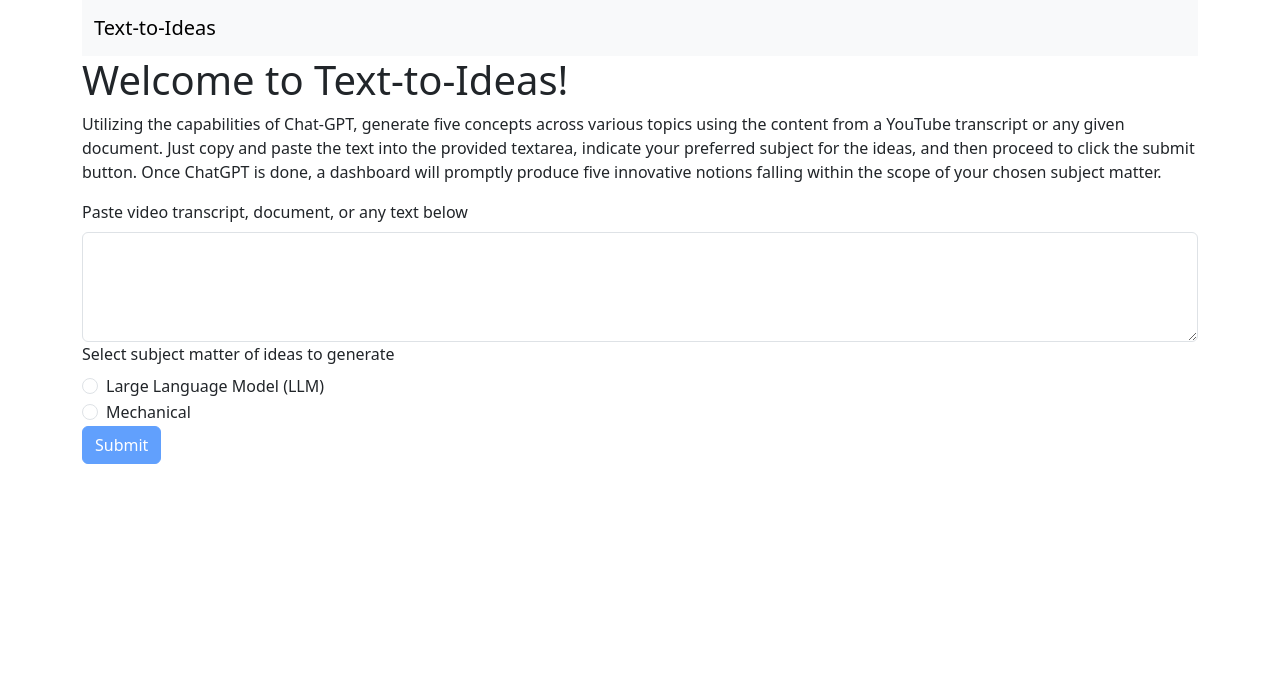
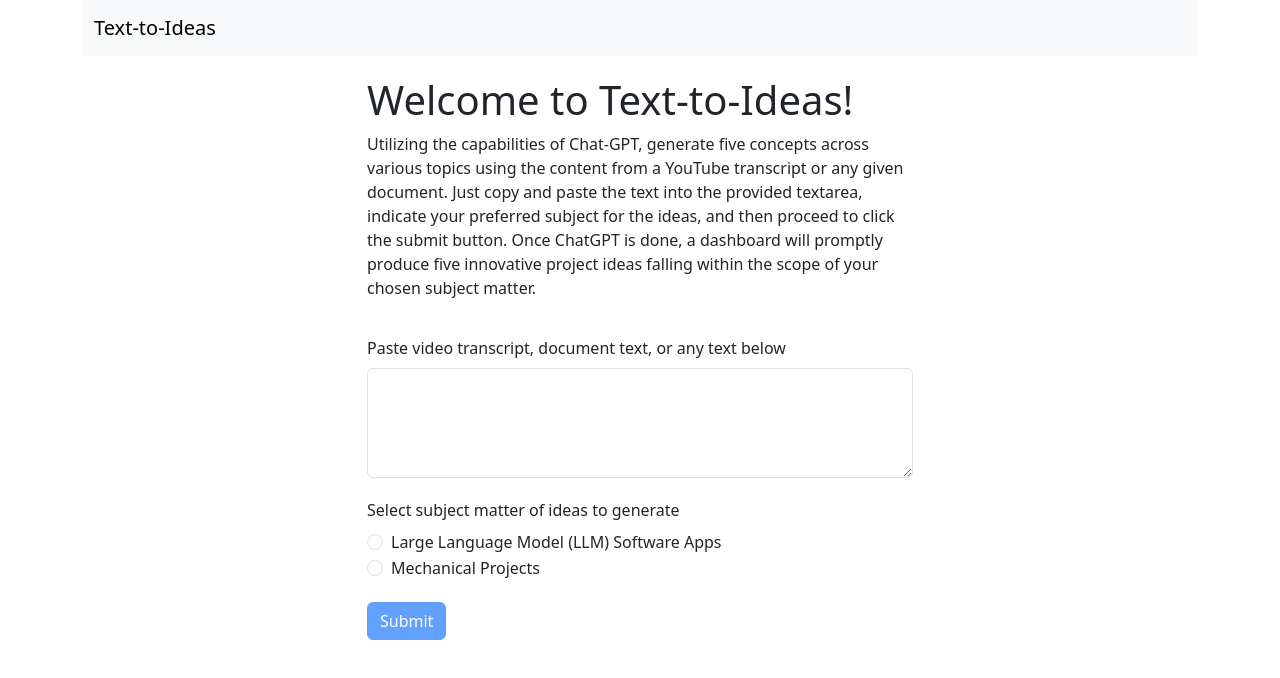
Before and after one commit to DW579/text-to-ideas, a Next.js app: page / in a window 1280 px wide. Shown: the top 678 px of the page. Built offline with nearby package versions, Linux system fonts and the light colour scheme.

Commit message:
Finished basic styling

```diff
--- a/pages/index.js
+++ b/pages/index.js
@@ -89,18 +89,18 @@ export default function Home() {
             )}
             {displayForm && (
                 <Row>
-                    <Col>
-                        <Row>
+                    <Col md={{ span: 6, offset: 3 }}>
+                        <Row className="margin-top-20">
                             <Col>
                                 <h1>Welcome to Text-to-Ideas!</h1>
-                                <p>Utilizing the capabilities of Chat-GPT, generate five concepts across various topics using the content from a YouTube transcript or any given document. Just copy and paste the text into the provided textarea, indicate your preferred subject for the ideas, and then proceed to click the submit button. Once ChatGPT is done, a dashboard will promptly produce five innovative notions falling within the scope of your chosen subject matter.</p>
+                                <p>Utilizing the capabilities of Chat-GPT, generate five concepts across various topics using the content from a YouTube transcript or any given document. Just copy and paste the text into the provided textarea, indicate your preferred subject for the ideas, and then proceed to click the submit button. Once ChatGPT is done, a dashboard will promptly produce five innovative project ideas falling within the scope of your chosen subject matter.</p>
                             </Col>
                         </Row>
                         <Row>
-                            <Col>
+                            <Col className="">
                                 <Form onSubmit={handleSubmit}>
-                                    <Form.Group controlId="textarea">
-                                        <Form.Label>Paste video transcript, document, or any text below</Form.Label>
+                                    <Form.Group controlId="textarea" className="margin-top-20">
+                                        <Form.Label>Paste video transcript, document text, or any text below</Form.Label>
                                         <Form.Control
                                             as="textarea"
                                             rows={4}
@@ -109,22 +109,22 @@ export default function Home() {
                                             onChange={handleTextareaChange}
                                         />
                                     </Form.Group>
-                                    <Form.Group controlId="typeOptions">
+                                    <Form.Group controlId="typeOptions" className="margin-top-20">
                                         <Form.Label>Select subject matter of ideas to generate</Form.Label>
                                         <Form.Check
                                             type="radio"
                                             name="selectedOption"
-                                            value="large language model (llm)"
-                                            label="Large Language Model (LLM)"
-                                            checked={formData.type === "large language model (llm)"}
+                                            value="Large Language Model (LLM)"
+                                            label="Large Language Model (LLM) Software Apps"
+                                            checked={formData.type === "Large Language Model (LLM)"}
                                             onChange={handleTypeChange}
                                         />
                                         <Form.Check
                                             type="radio"
                                             name="selectedOption"
-                                            value="mechanical"
-                                            label="Mechanical"
-                                            checked={formData.type === "mechanical"}
+                                            value="Mechanical"
+                                            label="Mechanical Projects"
+                                            checked={formData.type === "Mechanical"}
                                             onChange={handleTypeChange}
                                         />
                                     </Form.Group>
@@ -132,6 +132,7 @@ export default function Home() {
                                         variant="primary"
                                         type="submit"
                                         disabled={disableButton}
+                                        className="margin-top-20"
                                     >
                                         Submit
                                     </Button>
@@ -143,16 +144,16 @@ export default function Home() {
             )}
             {isLoading && (
                 <Row>
-                    <Col>
+                    <Col md={{ span: 4, offset: 4 }} className="margin-top-20 center">
                         <Spinner animation="border" />
-                        <p>Loading...</p>
+                        <p>Generating 5 {formData.type} Ideas...</p>
                     </Col>
                 </Row>
             )}
             {displayDashboard && (
                 <Row>
                     <Col>
-                        <Row>
+                        <Row className="margin-top-20">
                             <Col>
                                 <Card>
                                     <Card.Body>
@@ -162,23 +163,26 @@ export default function Home() {
                                 </Card>
                             </Col>
                         </Row>
-                        <Row>
+                        <Row className="margin-top-20">
                             <Col>
-                                <h1>Ideas</h1>
+                                <h3>5 {formData.type} Ideas</h3>
                                 <Accordion alwaysOpen>
                                     {dashboardData.ideas.map((idea, index) => (
+                                        // Increment index by 1 to start at 1 instead of 0
+                                        index++,
+
                                         <Accordion.Item
                                             key={index}
                                             eventKey={index}
                                         >
-                                            <Accordion.Header>{idea.title}</Accordion.Header>
+                                            <Accordion.Header>{index + ". " + idea.title}</Accordion.Header>
                                             <Accordion.Body>{idea.description}</Accordion.Body>
                                         </Accordion.Item>
                                     ))}
                                 </Accordion>
                             </Col>
                             <Col>
-                                <h1>Info</h1>
+                                <h3>Info</h3>
                                 <Accordion>
                                     <Accordion.Item eventKey="0">
                                         <Accordion.Header>Summary</Accordion.Header>
--- a/styles/globals.css
+++ b/styles/globals.css
@@ -1 +1,13 @@
 @import "~bootstrap/dist/css/bootstrap.min.css";
+
+.margin-top-20 {
+    margin-top: 20px;
+}
+
+.center {
+    text-align: center;
+}
+
+.border {
+    border: 1px solid #ddd;
+}
```
